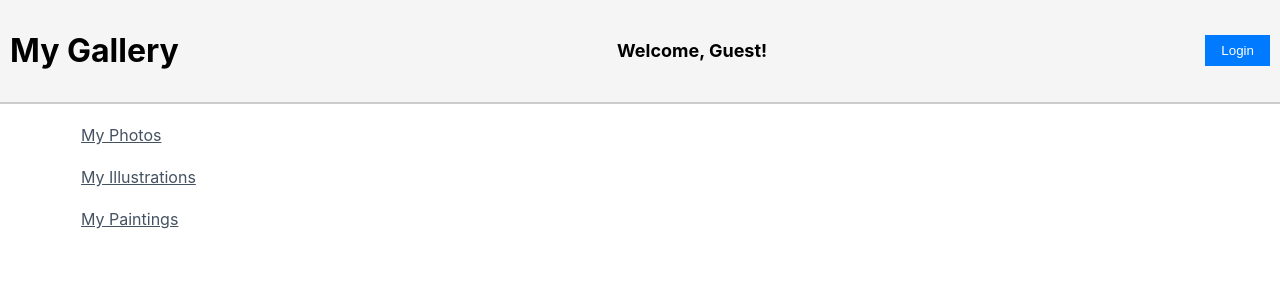
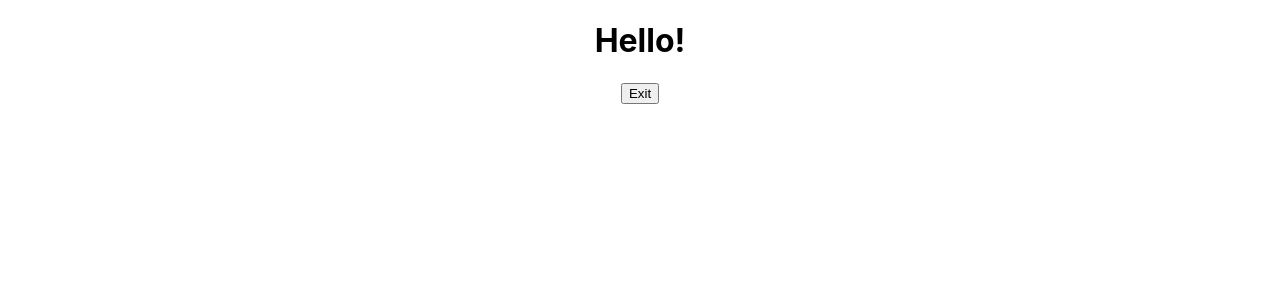
Before and after one commit to TaherCCG/jsx-react, a React (Create React App) app in the folder my-app/: page / in a window 1280 px wide. Shown: the top 300 px of the page. Built offline with nearby package versions, Linux system fonts and the light colour scheme.

Commit message:
Binding Events for State Updates

```diff
--- a/my-app/src/App.js
+++ b/my-app/src/App.js
@@ -5,22 +5,16 @@ import './App.css';
 // import StatefulGreeting from './components/StatefulGreeting';
 // import StatefulGreetingWithCallback from './components/StatefulGreetingWithCallback';
 // import StatefulGreetingWithPrevState from './components/StatefulGreetingWithPrevState';
-import NavBarSimple from './components/NavbarSimple';
-import Sidebar from './components/Sidebar';
+// import NavBarSimple from './components/NavbarSimple';
+// import Sidebar from './components/Sidebar';
+// import EventsClass from "./components/EventsClass";
+// import EventsFunctional from "./components/EventsFunctional";
+import EventBinding from "./components/EventBinding";
 
 function App() {
-  return (
-    <div className="App">
-      <NavBarSimple/>
-      <Sidebar/>
-      {/* <FunctionalGreeting/>
-      <FunctionalGreetingWithProps greeting="Nice to meet you!" name="T" age="46" />
-      <StatefulGreeting greeting="Im Stateful class!" />
-      <StatefulGreetingWithCallback greeting="Im Stateful class With Callback!" />
-      <StatefulGreetingWithPrevState greeting="Im Stateful class With Previous State!" /> */}
-
-    </div>
-  );
+  return <div className="App">
+      <EventBinding />
+  </div>;
 }
 
 export default App;
--- /dev/null
+++ b/my-app/src/components/EventBinding.js
@@ -0,0 +1,41 @@
+import React from "react";
+
+class EventBinding extends React.Component {
+  constructor(props) {
+    super(props);
+    this.state = {
+      introduction: "Hello!",
+      buttonText: "Exit",
+    };
+    this.handleClick = this.handleClick.bind(this);
+  }
+
+  //   handleClick() {
+  //     this.setState({
+  //       introduction: "Goodbye!",
+  //     });
+  //     console.log(this);
+  //   }
+
+  handleClick = () => {
+    this.setState({
+      introduction: "Goodbye!",
+    });
+    console.log(this);
+  };
+
+  render() {
+    return (
+      <div>
+        <h1>
+          {this.state.introduction} {this.props.greeting}
+        </h1>
+        {/* <button onClick={() => this.handleClick()}> first method to bind*/}
+        {/* <button onClick={this.handleClick.bind(this)}> 2nd method to bind event handler*/}
+        <button onClick={this.handleClick}>{this.state.buttonText}</button>
+      </div>
+    );
+  }
+}
+
+export default EventBinding;
--- /dev/null
+++ b/my-app/src/components/EventsClass.js
@@ -0,0 +1,18 @@
+import React from "react";
+
+class EventsClass extends React.Component {
+    clickHandler() {
+        console.log('Clicked the class button');
+    }
+    render() {
+        return (
+            <div>
+                <button onClick={this.clickHandler}>
+                    Click me - class component
+                </button>
+            </div>
+        )
+    }
+}
+
+export default EventsClass;
--- /dev/null
+++ b/my-app/src/components/EventsFunctional.js
@@ -0,0 +1,14 @@
+import React from 'react'
+
+function EventsFunctional() {
+    function clickHandler(){
+        console.log("Clicked the functional button")
+    }
+    return (
+        <div>
+            <button onClick={clickHandler}>click me - functional component</button>
+        </div>
+    )
+}
+
+export default EventsFunctional
```
